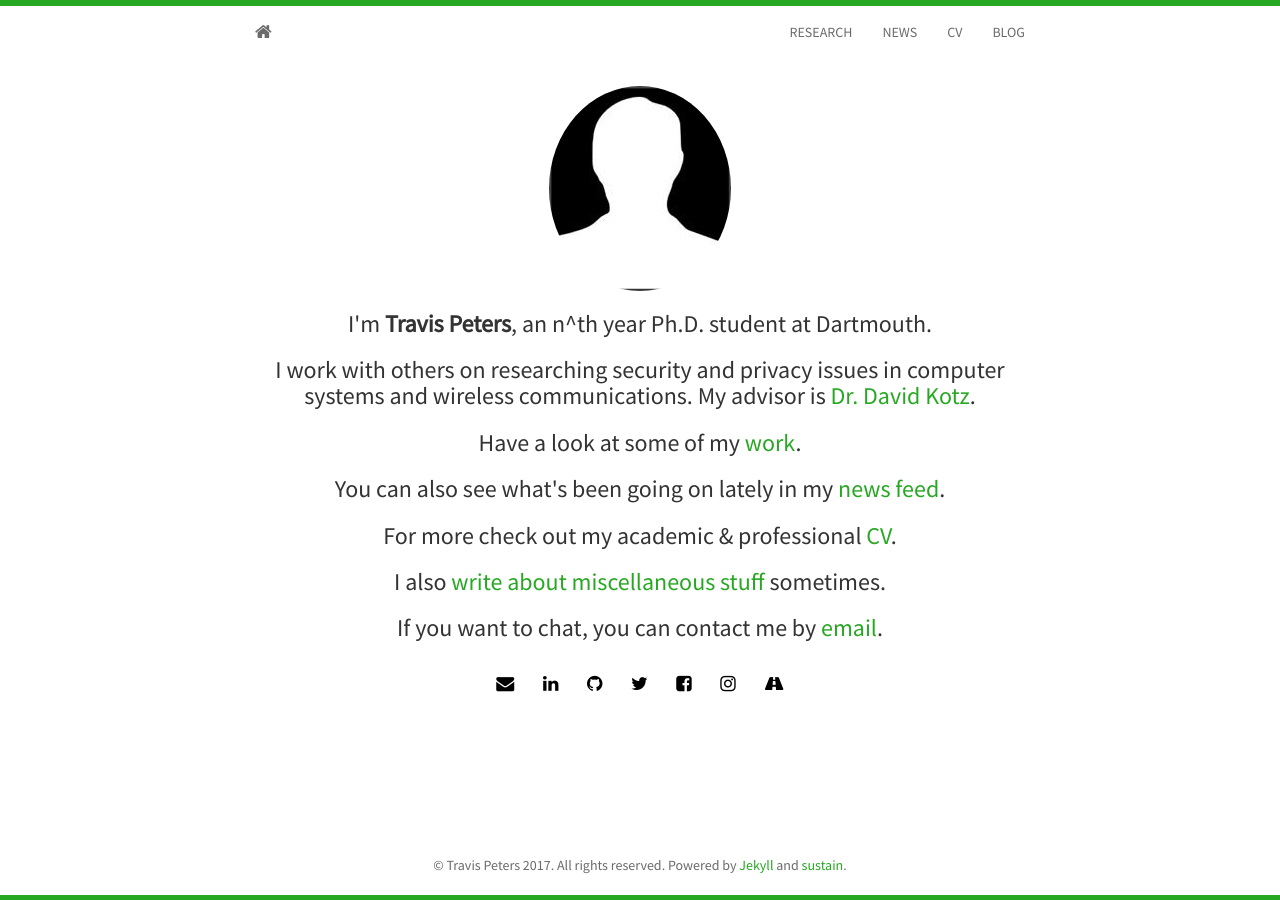
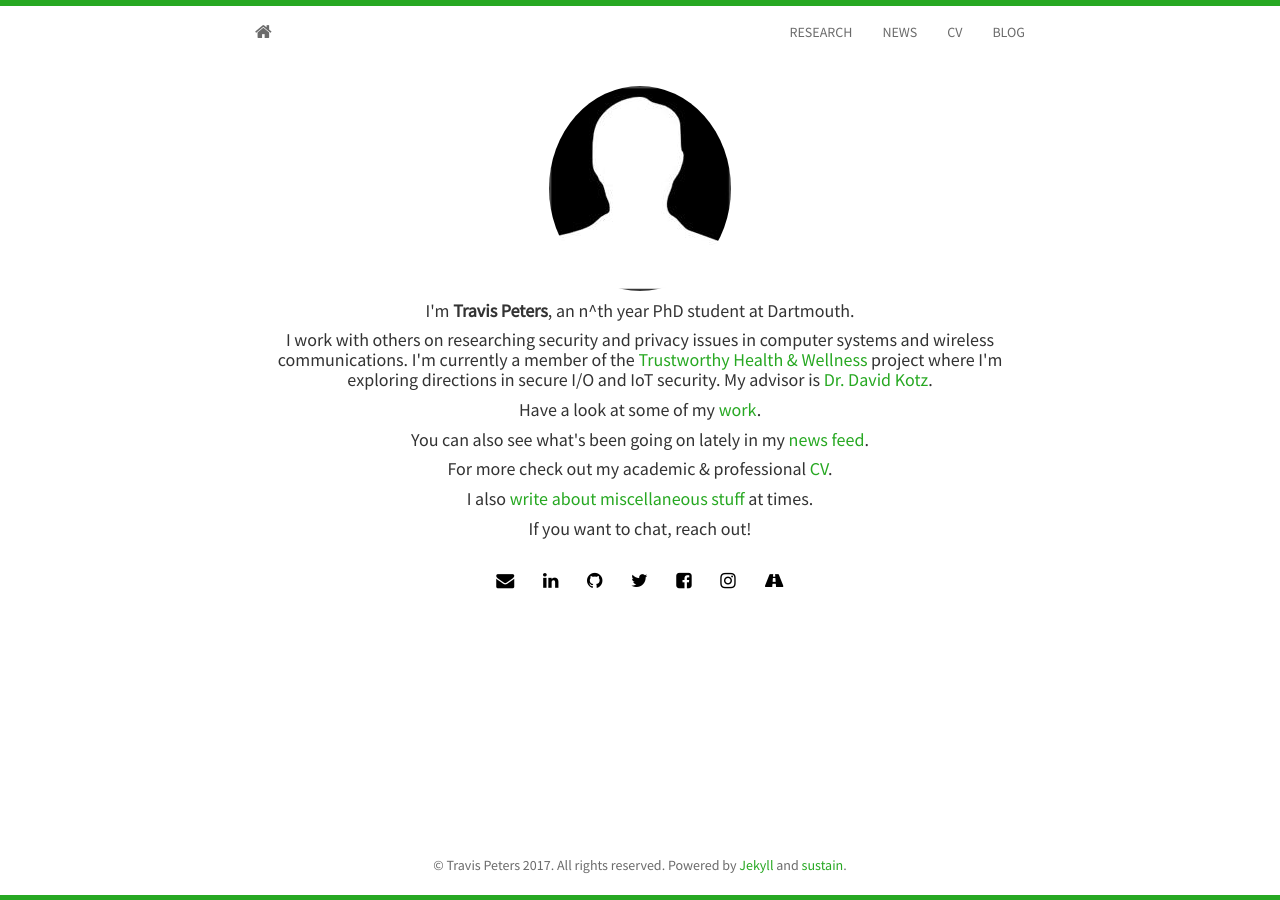
Before and after one commit to traviswpeters/traviswpeters.github.io, a Jekyll site: the page built from index.html, in a window 1280 px wide. Built offline with Jekyll 4.4.1, drawn with Linux system fonts in a browser that asks for light colours; nearby versions of some CDN libraries; the list of posts is cut into pages by our own code.

Commit message:
some edits

```diff
--- a/index.html
+++ b/index.html
@@ -7,14 +7,16 @@ layout: home
 		<div class="avatar">
 			<img class="img-circle" src="{{ site.baseurl }}assets/images/{{ site.avatar }}" alt="Responsive image">
 		</div>
-		<h3>I'm <strong>{{ site.author }}</strong>, an n^th year Ph.D. student at Dartmouth.</h3>
-		<h3>I work with others on researching security and privacy issues in computer systems and wireless communications. My advisor is <a href="http://www.cs.dartmouth.edu/~dfk/">Dr. David Kotz</a>.</h3>
-		<h3>Have a look at some of my <a href="{{ site.baseurl }}research.html"> work</a>.</h3>
-		<h3>You can also see what's been going on lately in my <a href="{{ site.baseurl }}news.html">news feed</a>.</h3>
-		<h3>For more check out my academic &amp; professional <a href="{{ site.baseurl }}vita.pdf">CV</a>.</h3>
-		<!-- <h3>For more check out my academic &amp; professional <a href="http://biomadeira.github.io/vitae">CV</a>.</h3> -->
-		<h3>I also <a href="{{ site.baseurl }}blog.html">write about miscellaneous stuff</a> sometimes.</h3>
-		<h3>If you want to chat, you can contact me by <a href="mailto:{{ site.email }}">email</a>.</h3>
+		<h4>I'm <strong>{{ site.author }}</strong>, an n^th year PhD student at Dartmouth.</h4>
+		<h4>I work with others on researching security and privacy issues in computer systems and wireless communications.
+			I'm currently a member of the <a href="https://thaw.org/">Trustworthy Health & Wellness</a> project where I'm exploring directions in secure I/O and IoT security.
+		    My advisor is <a href="http://www.cs.dartmouth.edu/~dfk/">Dr. David Kotz</a>.</h4>
+		<h4>Have a look at some of my <a href="{{ site.baseurl }}research.html"> work</a>.</h4>
+		<h4>You can also see what's been going on lately in my <a href="{{ site.baseurl }}news.html">news feed</a>.</h4>
+		<h4>For more check out my academic &amp; professional <a href="{{ site.baseurl }}vita.pdf">CV</a>.</h4>
+		<!-- <h4>For more check out my academic &amp; professional <a href="http://biomadeira.github.io/vitae">CV</a>.</h4> -->
+		<h4>I also <a href="{{ site.baseurl }}blog.html">write about miscellaneous stuff</a> at times.</h4>
+		<h4>If you want to chat, reach out!</h4>
 		{% include social.html %}
 	</div>
 </section>
```
